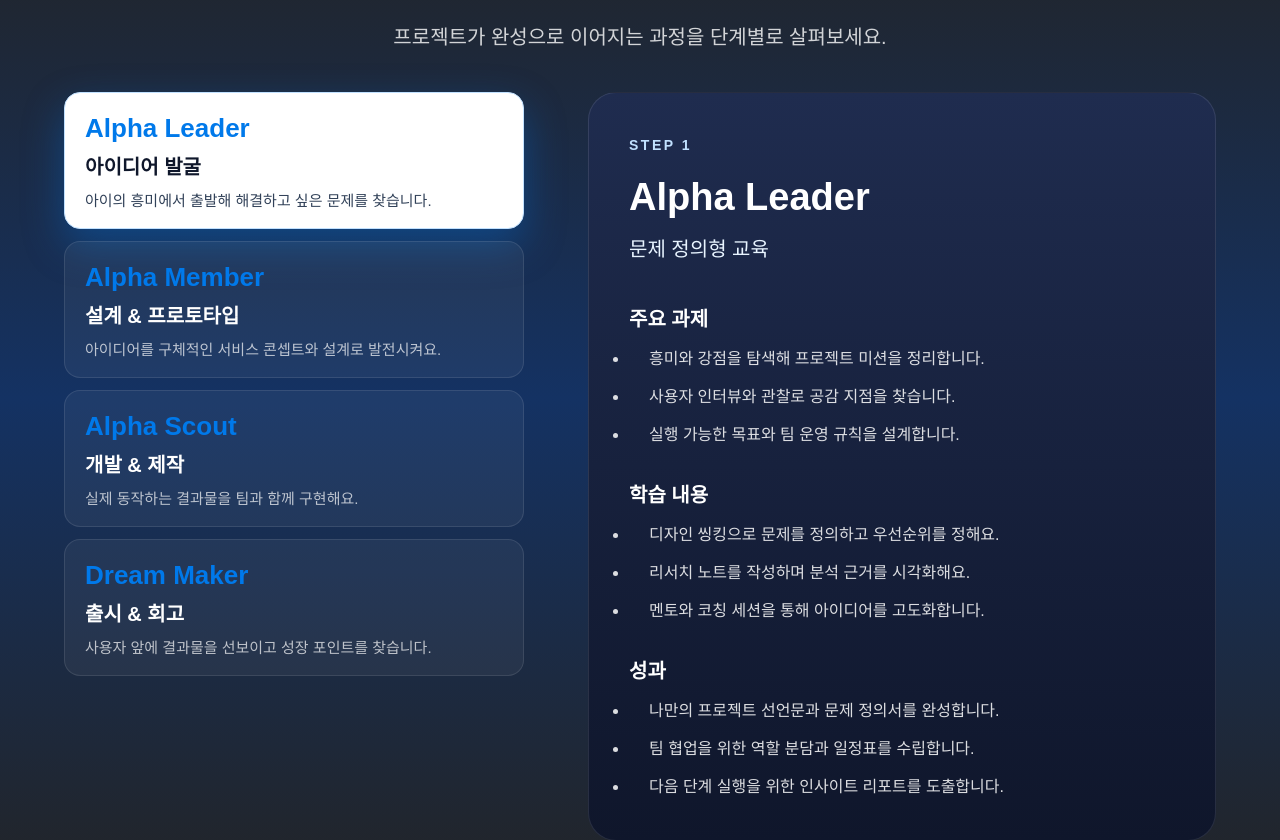
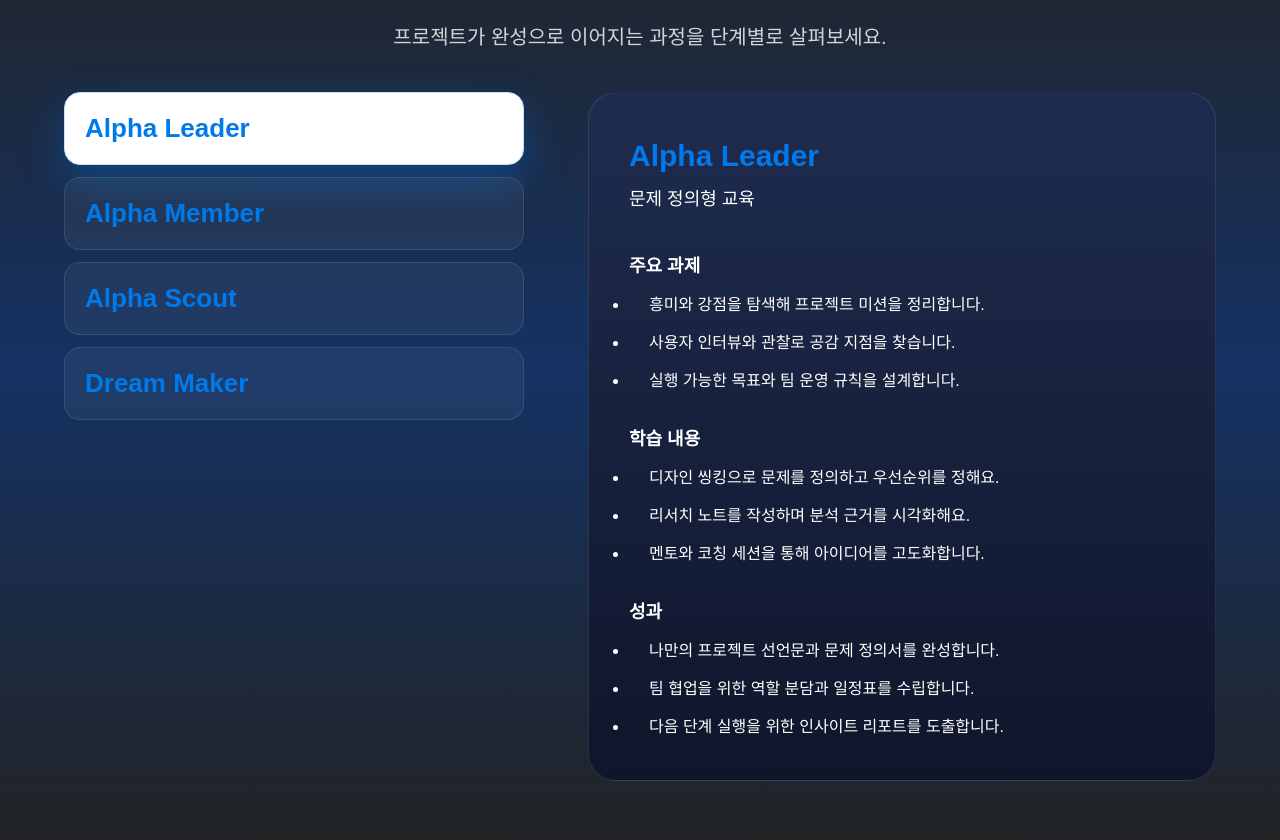
Before and after one commit to WithM2/iakkaweb, a Next.js app: page /ko in a window 1280 px wide. Shown: the part 2281-3121 px from the top of the page. Built offline with nearby package versions, Linux system fonts and the light colour scheme.

Commit message:
Adjust learning journey stage layout

```diff
--- a/src/components/ko/LearningJourneySection.tsx
+++ b/src/components/ko/LearningJourneySection.tsx
@@ -5,8 +5,6 @@ import { useState } from "react";
 interface JourneyStage {
   id: string;
   stepTitle: string;
-  label: string;
-  summary: string;
   subtitle: string;
   sections: Array<{
     title: string;
@@ -18,8 +16,6 @@ const journeyStages: JourneyStage[] = [
   {
     id: "discovery",
     stepTitle: "Alpha Leader",
-    label: "아이디어 발굴",
-    summary: "아이의 흥미에서 출발해 해결하고 싶은 문제를 찾습니다.",
     subtitle: "문제 정의형 교육",
     sections: [
       {
@@ -51,8 +47,6 @@ const journeyStages: JourneyStage[] = [
   {
     id: "design",
     stepTitle: "Alpha Member",
-    label: "설계 & 프로토타입",
-    summary: "아이디어를 구체적인 서비스 콘셉트와 설계로 발전시켜요.",
     subtitle: "서비스 설계형 교육",
     sections: [
       {
@@ -84,8 +78,6 @@ const journeyStages: JourneyStage[] = [
   {
     id: "build",
     stepTitle: "Alpha Scout",
-    label: "개발 & 제작",
-    summary: "실제 동작하는 결과물을 팀과 함께 구현해요.",
     subtitle: "실행 제작형 교육",
     sections: [
       {
@@ -117,8 +109,6 @@ const journeyStages: JourneyStage[] = [
   {
     id: "launch",
     stepTitle: "Dream Maker",
-    label: "출시 & 회고",
-    summary: "사용자 앞에 결과물을 선보이고 성장 포인트를 찾습니다.",
     subtitle: "홈미디어 체험형 교육",
     sections: [
       {
@@ -152,11 +142,9 @@ const journeyStages: JourneyStage[] = [
 export default function LearningJourneySection() {
   const [selectedStageId, setSelectedStageId] = useState(journeyStages[0].id);
 
-  const activeStageIndex = Math.max(
-    journeyStages.findIndex((stage) => stage.id === selectedStageId),
-    0,
-  );
-  const activeStage = journeyStages[activeStageIndex] ?? journeyStages[0];
+  const activeStage =
+    journeyStages.find((stage) => stage.id === selectedStageId) ??
+    journeyStages[0];
 
   return (
     <section className="w-full bg-[linear-gradient(180deg,#232323_0%,#143263_50%,#232323_100%)] text-white">
@@ -188,20 +176,6 @@ export default function LearningJourneySection() {
                     <div className="text-[26px] font-semibold text-main-600">
                       {stage.stepTitle}
                     </div>
-                    <div
-                      className={`mt-1 text-[18px] font-semibold md:text-[20px] ${
-                        isActive ? "text-slate-900" : "text-white"
-                      }`}
-                    >
-                      {stage.label}
-                    </div>
-                    <p
-                      className={`mt-2 text-[14px] leading-[22px] md:text-[15px] ${
-                        isActive ? "text-slate-700" : "text-white/70"
-                      }`}
-                    >
-                      {stage.summary}
-                    </p>
                   </button>
                 );
               })}
@@ -210,13 +184,10 @@ export default function LearningJourneySection() {
 
           <div className="flex flex-1 flex-col gap-8 rounded-[28px] border border-white/10 bg-[linear-gradient(180deg,#1f2c4f_0%,#0f162b_100%)] p-8 md:gap-10 md:p-10">
             <div>
-              <span className="text-[14px] font-semibold uppercase tracking-[0.18em] text-main-300">
-                {`Step ${activeStageIndex + 1}`}
-              </span>
-              <h4 className="mt-3 text-[34px] font-semibold text-white md:text-[38px]">
+              <h4 className="text-[28px] font-semibold text-main-600 md:text-[30px]">
                 {activeStage.stepTitle}
               </h4>
-              <p className="mt-2 text-[18px] font-medium text-main-100 md:text-[20px]">
+              <p className="mt-2 text-[18px] font-medium text-white md:text-[18px]">
                 {activeStage.subtitle}
               </p>
             </div>
@@ -224,10 +195,10 @@ export default function LearningJourneySection() {
             <div className="space-y-7 md:space-y-8">
               {activeStage.sections.map((section) => (
                 <div key={section.title} className="flex flex-col gap-3">
-                  <h5 className="text-[18px] font-semibold text-white md:text-[20px]">
+                  <h5 className="text-[18px] font-semibold text-white md:text-[18px]">
                     {section.title}
                   </h5>
-                  <ul className="space-y-2 text-[15px] leading-[24px] text-white/85 md:space-y-3 md:text-[16px] md:leading-[26px]">
+                  <ul className="space-y-2 text-[16px] leading-[26px] text-white md:space-y-3">
                     {section.items.map((item) => (
                       <li key={item} className="list-disc pl-5 marker:text-main-400">
                         {item}
```
